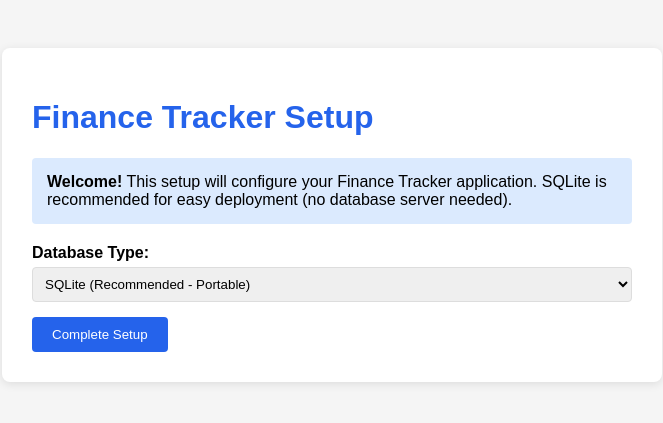
After one commit to SamisDone/Finance-Tracker, a PHP site: page /Finance-Tracker/setup.php in a window 1280 px wide. The commit adds this page. Shown: the top 423 px of the page, without its empty margins (308-971 px from the left). Run offline with PHP 8.4, Linux system fonts and the light colour scheme.

```diff
--- /dev/null
+++ b/setup.php
@@ -0,0 +1,124 @@
+<?php
+/**
+ * Finance Tracker - Setup Script
+ * Run this script once to set up the application
+ * Access via: http://localhost/Finance-Tracker/setup.php
+ */
+
+// Check if already installed
+if (file_exists(__DIR__ . '/.env') && file_exists(__DIR__ . '/finance_tracker.db')) {
+    die('Application already set up. Delete this file for security.');
+}
+
+$message = '';
+$message_type = '';
+
+if ($_SERVER['REQUEST_METHOD'] === 'POST') {
+    $db_type = $_POST['db_type'] ?? 'sqlite';
+
+    // Create .env file
+    $env_content = "# Environment Variables for Finance Tracker\n";
+    $env_content .= "DB_TYPE=" . $db_type . "\n";
+
+    if ($db_type === 'mysql') {
+        $env_content .= "DB_HOST=" . ($_POST['db_host'] ?? 'localhost') . "\n";
+        $env_content .= "DB_USER=" . ($_POST['db_user'] ?? 'root') . "\n";
+        $env_content .= "DB_PASS=" . ($_POST['db_pass'] ?? '') . "\n";
+        $env_content .= "DB_NAME=" . ($_POST['db_name'] ?? 'finance_tracker_db') . "\n";
+    } else {
+        $env_content .= "DB_PATH=finance_tracker.db\n";
+    }
+
+    file_put_contents(__DIR__ . '/.env', $env_content);
+
+    // Create uploads directory
+    if (!is_dir(__DIR__ . '/uploads/receipts')) {
+        mkdir(__DIR__ . '/uploads/receipts', 0755, true);
+    }
+
+    // Create assets/images/avatars directory
+    if (!is_dir(__DIR__ . '/assets/images/avatars')) {
+        mkdir(__DIR__ . '/assets/images/avatars', 0755, true);
+    }
+
+    $message = 'Setup completed successfully! You can now <a href="index.php">login or register</a>.';
+    $message_type = 'success';
+
+    // Delete this file for security
+    // unlink(__FILE__);
+}
+?>
+<!DOCTYPE html>
+<html lang="en">
+<head>
+    <meta charset="UTF-8">
+    <meta name="viewport" content="width=device-width, initial-scale=1.0">
+    <title>Finance Tracker - Setup</title>
+    <style>
+        body { font-family: Arial, sans-serif; padding: 40px; background: #f5f5f5; }
+        .container { max-width: 600px; margin: 0 auto; background: white; padding: 30px; border-radius: 8px; box-shadow: 0 2px 10px rgba(0,0,0,0.1); }
+        h1 { color: #2563eb; }
+        .form-group { margin-bottom: 15px; }
+        label { display: block; margin-bottom: 5px; font-weight: bold; }
+        input, select { width: 100%; padding: 8px; border: 1px solid #ddd; border-radius: 4px; }
+        button { background: #2563eb; color: white; padding: 10px 20px; border: none; border-radius: 4px; cursor: pointer; }
+        button:hover { background: #1d4ed8; }
+        .alert { padding: 10px; border-radius: 4px; margin-bottom: 20px; }
+        .alert-success { background: #d1fae5; color: #065f46; }
+        .alert-error { background: #fee2e2; color: #991b1b; }
+        .info { background: #dbeafe; padding: 15px; border-radius: 4px; margin-bottom: 20px; }
+    </style>
+</head>
+<body>
+    <div class="container">
+        <h1><i class="fa-solid fa-coins"></i> Finance Tracker Setup</h1>
+
+        <?php if ($message): ?>
+            <div class="alert alert-<?php echo $message_type; ?>"><?php echo $message; ?></div>
+        <?php endif; ?>
+
+        <div class="info">
+            <strong>Welcome!</strong> This setup will configure your Finance Tracker application.
+            SQLite is recommended for easy deployment (no database server needed).
+        </div>
+
+        <form method="POST" action="">
+            <div class="form-group">
+                <label>Database Type:</label>
+                <select name="db_type" id="db_type" onchange="toggleDbConfig()">
+                    <option value="sqlite">SQLite (Recommended - Portable)</option>
+                    <option value="mysql">MySQL (Requires Database Server)</option>
+                </select>
+            </div>
+
+            <div id="mysql_config" style="display:none;">
+                <div class="form-group">
+                    <label>Database Host:</label>
+                    <input type="text" name="db_host" value="localhost">
+                </div>
+                <div class="form-group">
+                    <label>Database User:</label>
+                    <input type="text" name="db_user" value="root">
+                </div>
+                <div class="form-group">
+                    <label>Database Password:</label>
+                    <input type="password" name="db_pass">
+                </div>
+                <div class="form-group">
+                    <label>Database Name:</label>
+                    <input type="text" name="db_name" value="finance_tracker_db">
+                </div>
+            </div>
+
+            <button type="submit">Complete Setup</button>
+        </form>
+    </div>
+
+    <script>
+    function toggleDbConfig() {
+        var dbType = document.getElementById('db_type').value;
+        document.getElementById('mysql_config').style.display = dbType === 'mysql' ? 'block' : 'none';
+    }
+    </script>
+</body>
+</html>
```
Also changed, not shown: budgets.php (+8 -40 lines), README.md.
